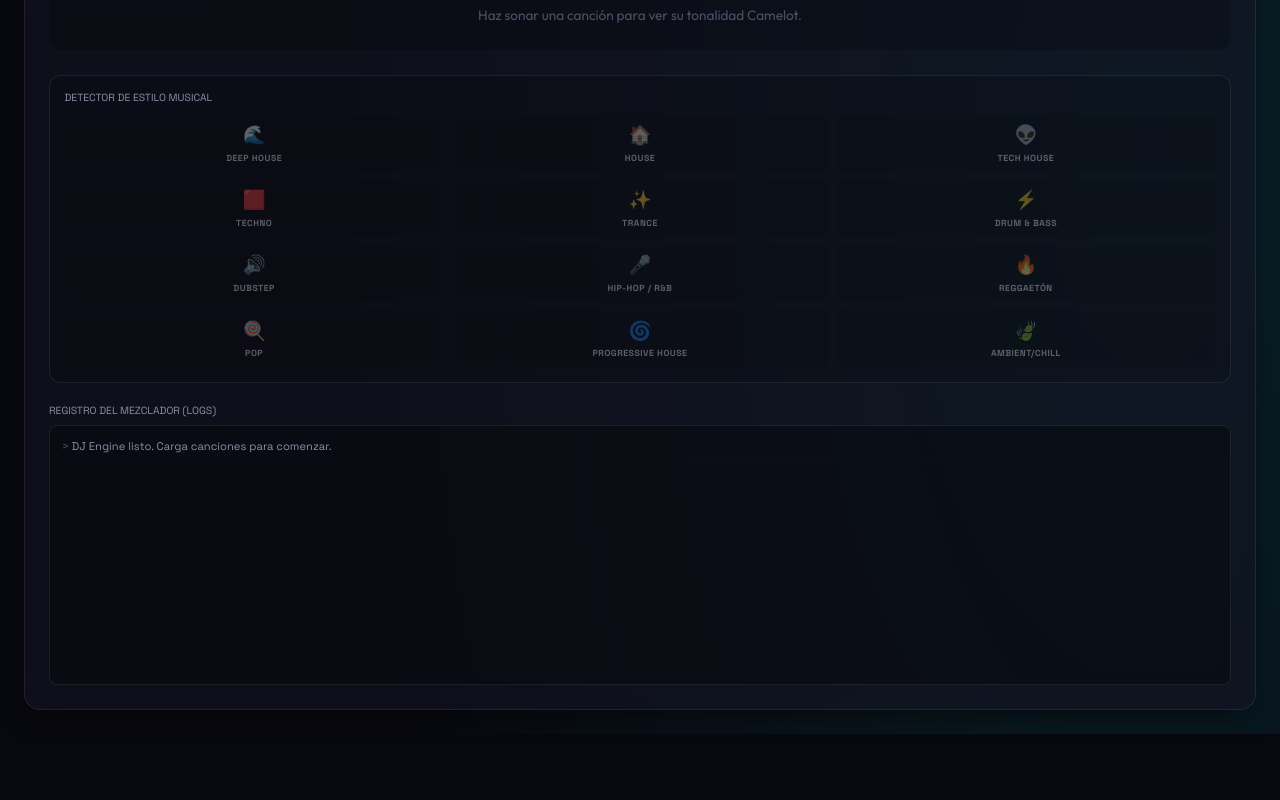
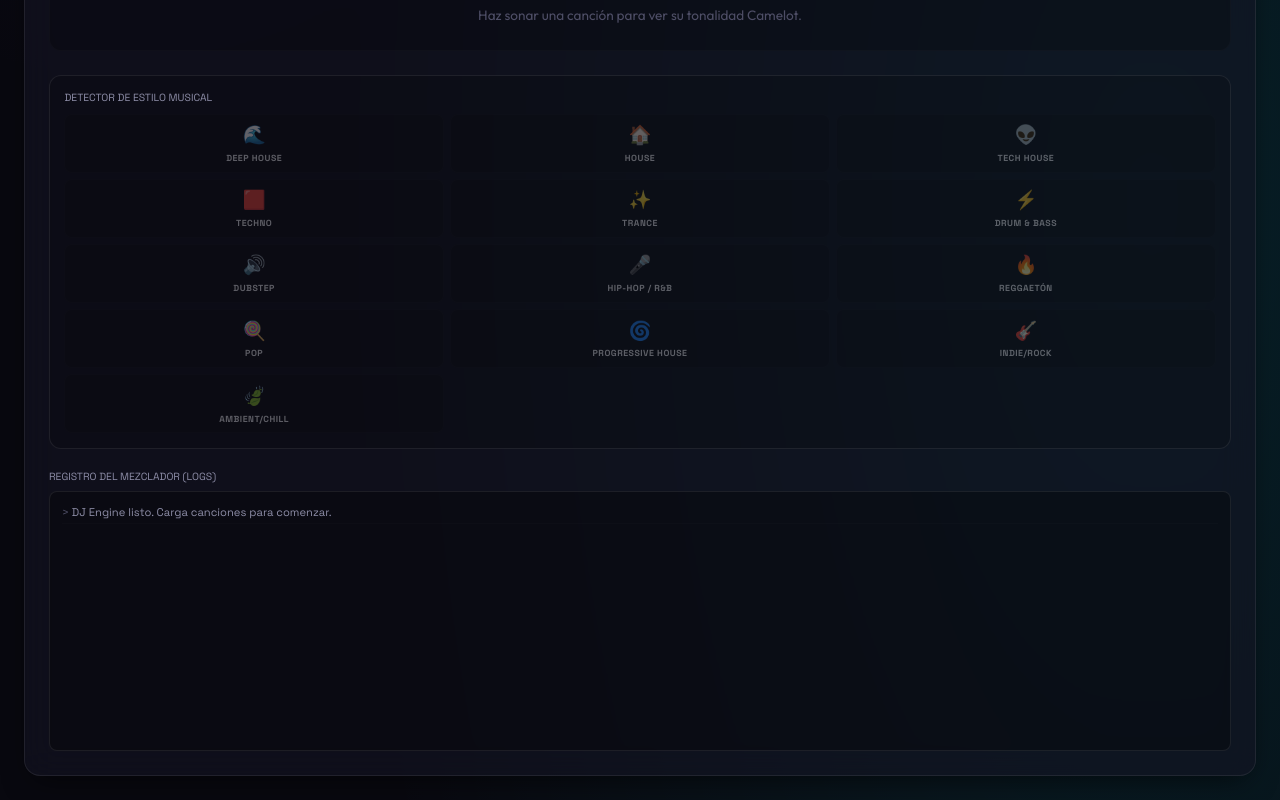
Before and after one commit to hector-horta/AuraMix, a React (Vite) app: page / in a window 1280 px wide. Shown: the part 2182-2982 px from the top of the page. Before the commit the page ends 2916 px from the top, so only its background shows below. Built offline with nearby package versions, Linux system fonts and the light colour scheme.

Commit message:
fix: now indie/rock can be recognized

```diff
--- a/src/constants/genreProfiles.js
+++ b/src/constants/genreProfiles.js
@@ -99,6 +99,15 @@ export const GENRE_PROFILES = [
     onsetDensity: { mid: 4.5, sigma: 0.8 }
   },
   {
+    name: 'Indie/Rock',
+    emoji: '🎸',
+    color: '#CD853F',
+    bpm: { mid: 120, sigma: 12 },
+    centroid: { mid: 3900, sigma: 800 },
+    bassRatio: { mid: 0.16, sigma: 0.04 },
+    onsetDensity: { mid: 4.2, sigma: 0.8 }
+  },
+  {
     name: 'Ambient/Chill',
     emoji: '🍃',
     color: '#1ABC9C',
```
Also changed, not shown: 1 other file (tests, documents, lock files or other folders).
